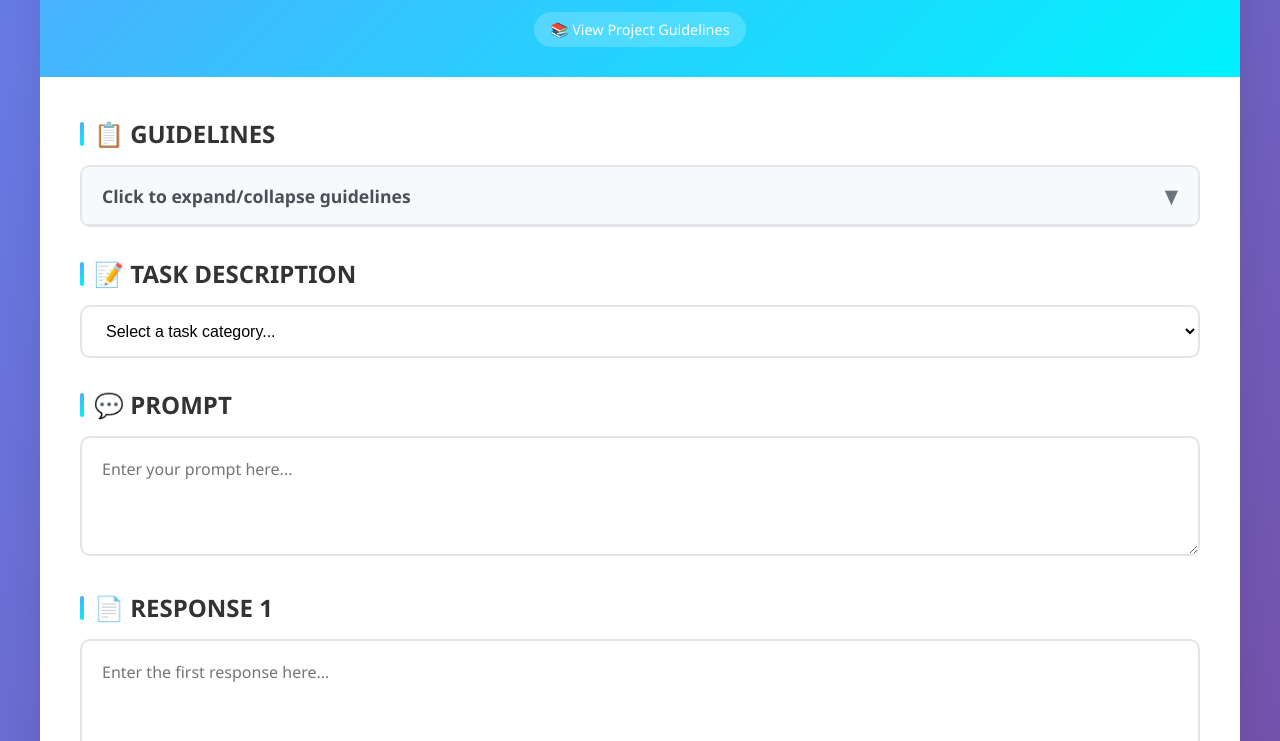
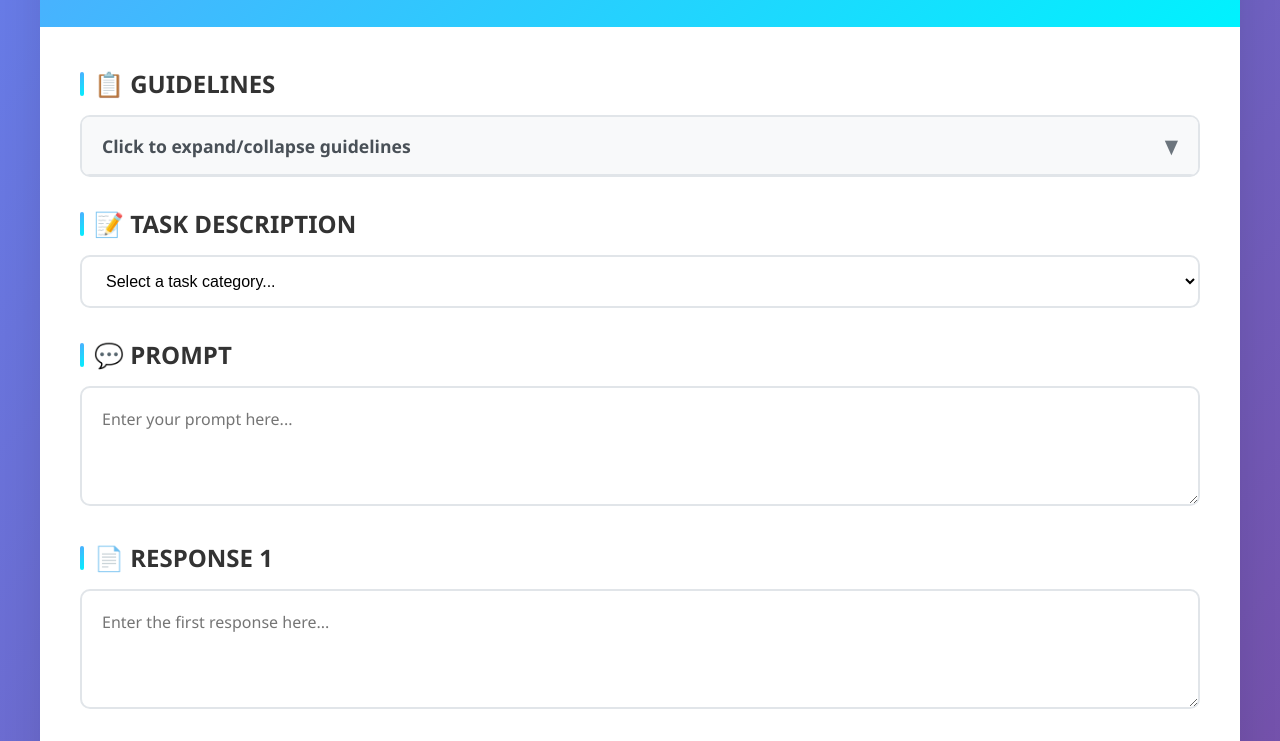
Before and after one commit to eduardotakemura/cypher-evals, a plain HTML site: page index.html in a window 1280 px wide. Shown: the part 142-883 px from the top of the page. Drawn offline with Linux system fonts and the light colour scheme.

Commit message:
initial commit

```diff
--- a/index.html
+++ b/index.html
@@ -285,13 +285,6 @@
         <div class="header">
             <h1>🤖 LLM Prompt Formatter</h1>
             <p>Format your prompts for language model evaluation tasks</p>
-            <div style="margin-top: 15px;">
-                <a href="https://cdck-file-uploads-us1.s3.dualstack.us-west-2.amazonaws.com/outliercommunity/original/4X/6/d/d/6dd87cfa129a9af5a586418adcc89a98bc372f08.pdf"
-                   target="_blank"
-                   style="color: white; text-decoration: none; background: rgba(255,255,255,0.2); padding: 8px 16px; border-radius: 20px; font-size: 0.9rem; display: inline-block;">
-                    📚 View Project Guidelines
-                </a>
-            </div>
         </div>
 
         <div class="content">
```
